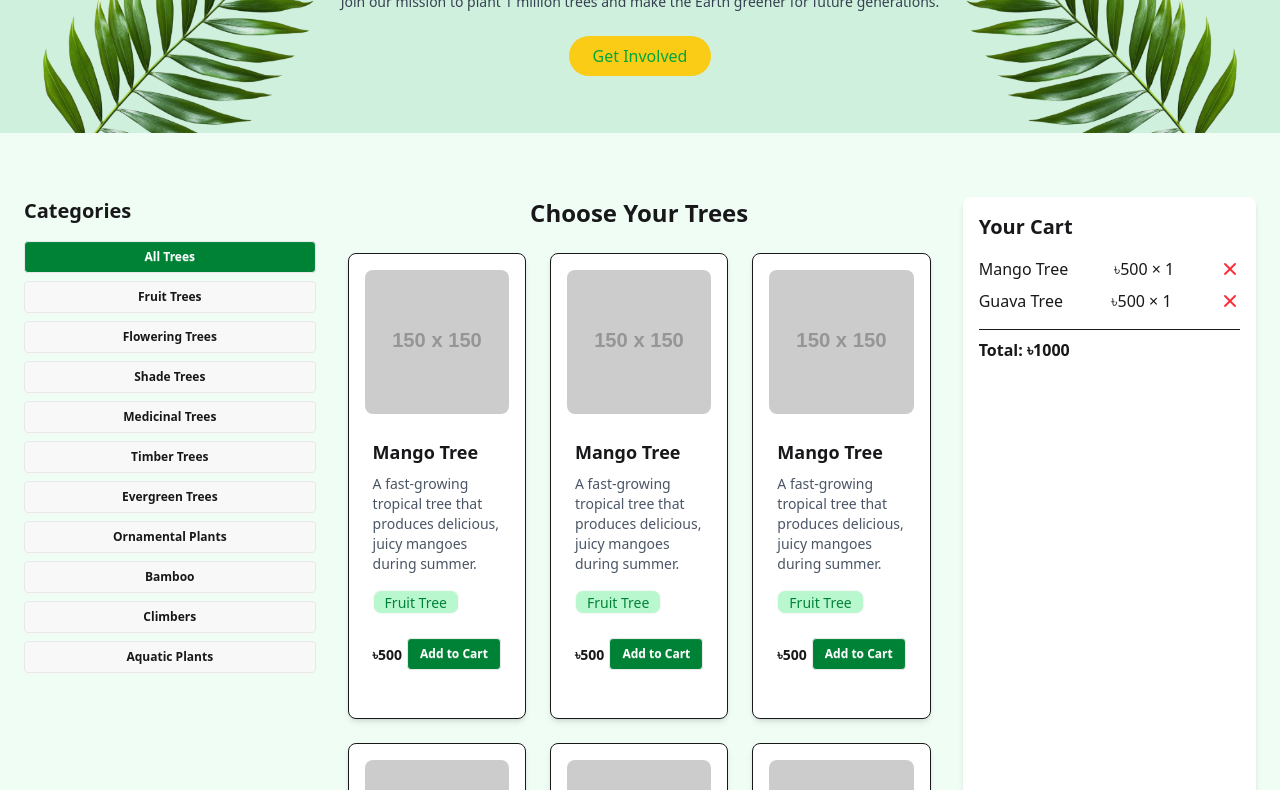
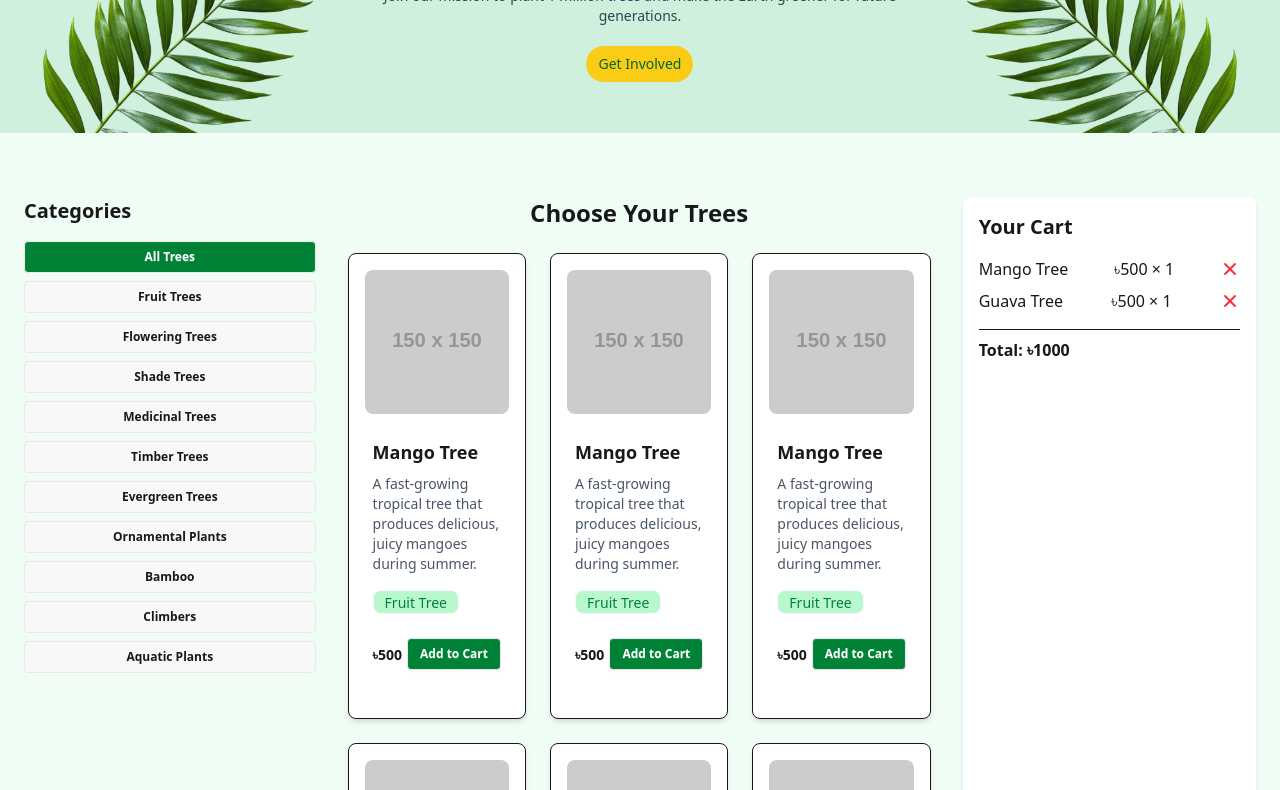
Before and after one commit to tasnim951/B12A06-repo, a plain HTML site: page index.html in a window 1280 px wide. Shown: the part 189-979 px from the top of the page. Drawn offline with nearby package versions, Linux system fonts and the light colour scheme; placeholder pictures from the web are drawn by us.

Commit message:
updated images

```diff
--- a/index.html
+++ b/index.html
@@ -41,11 +41,10 @@
        class="absolute bottom-0 right-0 w-[200px] md:w-[350px]">
 
   <!-- Banner Content -->
-  <div class="text-center px-3">
+  <div class="text-center px-2">
     <h1 class="text-4xl font-bold mb-3">Plant a Tree, Grow a Future</h1>
-    <p class="text-sm text-gray-700 mb-6">Join our mission to plant 1 million trees and make the Earth greener for future
-   generations.</p>
-    <button class="bg-[#facc15] text-green-600 px-6 py-2 rounded-full hover:bg-green-700">
+    <p class="text-sm text-gray-700 mb-5">Join our mission to plant 1 million trees and make the Earth greener for future <br> generations.</p>
+    <button class="bg-[#facc15] text-green-800 px-3 py-2 rounded-full hover:bg-green-700 text-sm font-medium">
       Get Involved
     </button>
   </div>
```
